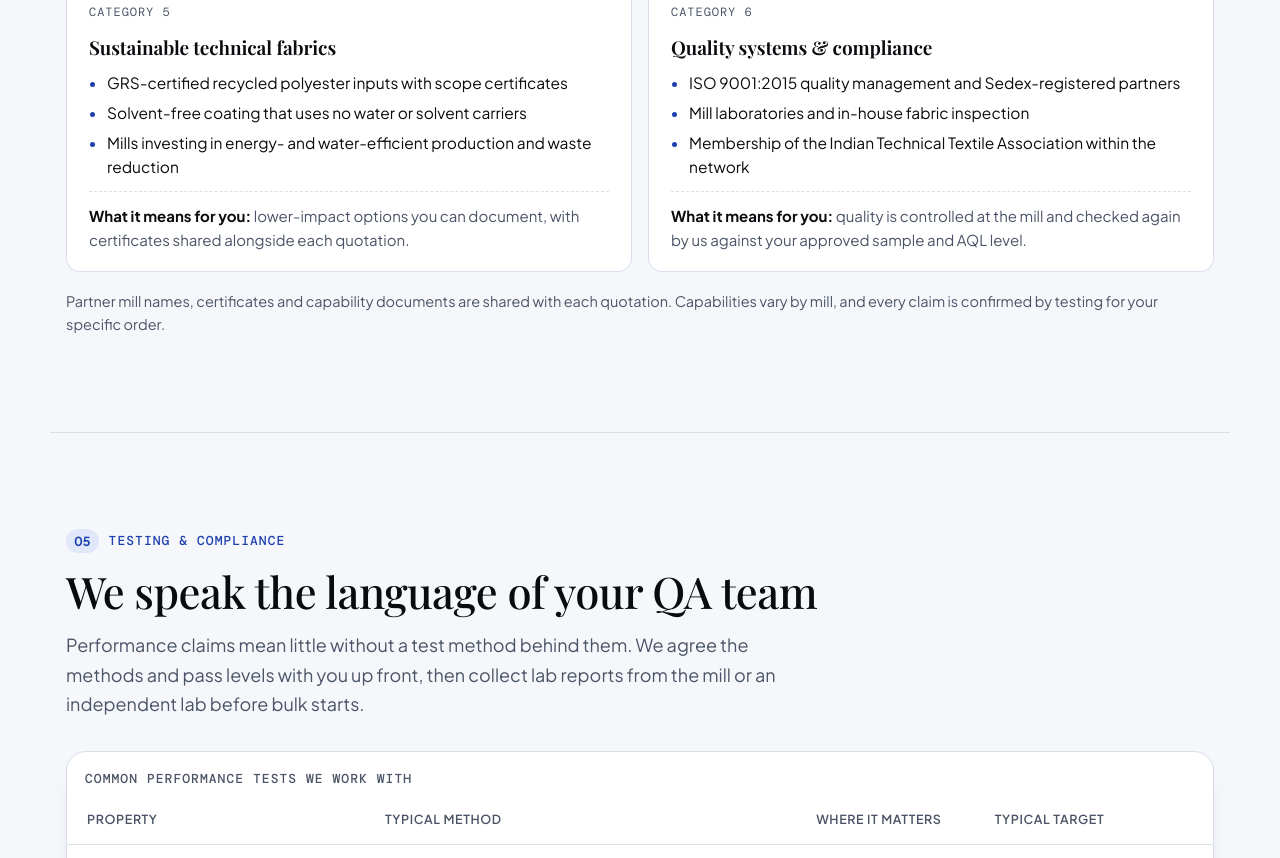
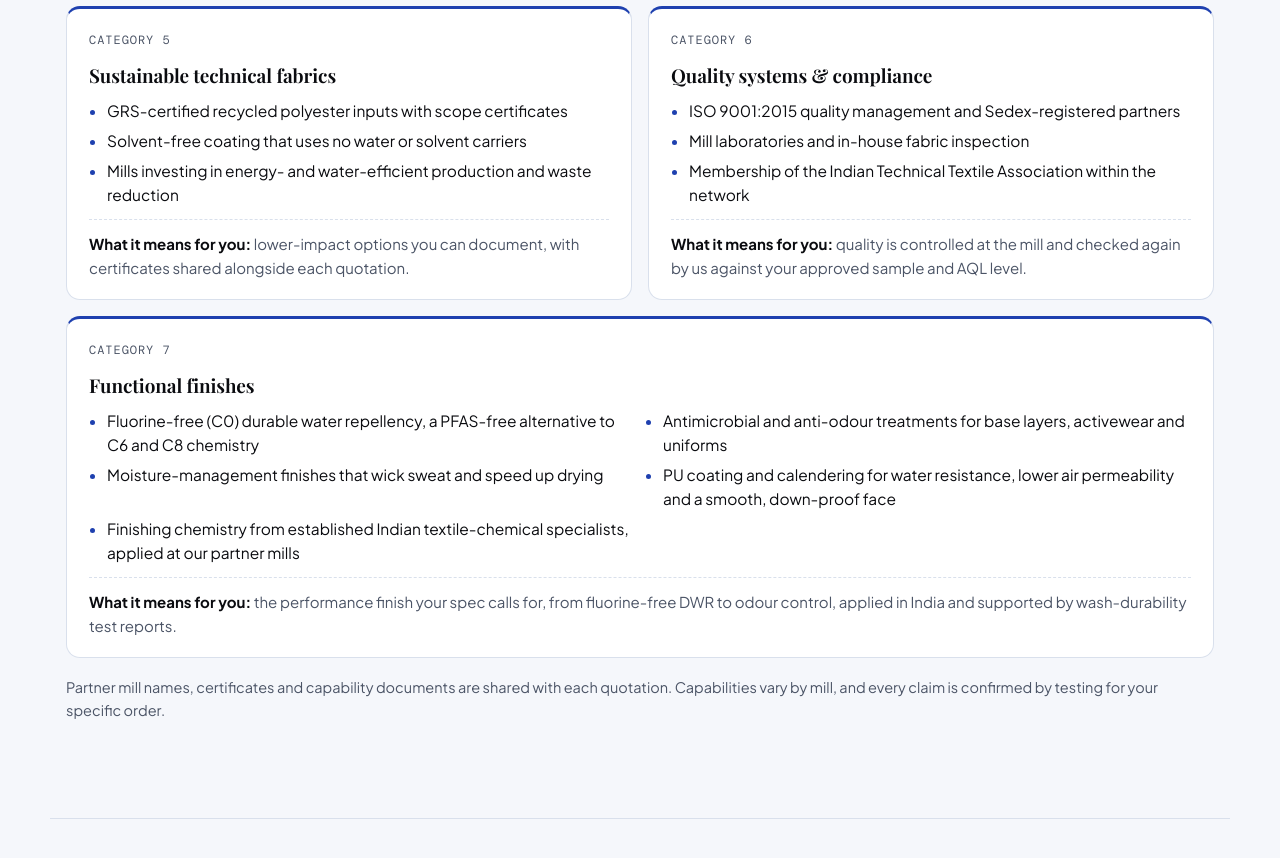
Before and after one commit to Globalsynctex/globalsynctex-website, a plain HTML site: page index.html in a window 1280 px wide. Shown: the part 6762-7620 px from the top of the page. Drawn offline with nearby package versions, Linux system fonts and the light colour scheme; a web font is replaced by a local one.

Commit message:
Draft: add functional finishes category

```diff
--- a/index.html
+++ b/index.html
@@ -945,6 +945,9 @@ h1,h2,h3{font-family:var(--display);font-stretch:100%;font-weight:500;letter-spa
     .net-card ul li::marker{color:var(--brand)}
     .net-why{margin:auto 0 0;padding-top:12px;border-top:1px dashed var(--line);font-size:15px;line-height:1.55;color:var(--muted)}
     .net-why b{color:var(--ink)}
+    .net-wide{grid-column:1/-1}
+    .net-wide ul{grid-template-columns:repeat(2,minmax(0,1fr));column-gap:28px}
+    @media (max-width:900px){.net-wide ul{grid-template-columns:1fr}}
     .net-strip{margin-top:22px;display:grid;grid-template-columns:repeat(4,minmax(0,1fr));gap:12px}
     .net-stat{background:var(--paper);border:1px solid var(--line);border-radius:12px;padding:14px 16px}
     .net-stat b{display:block;font-size:17px;line-height:1.3}
@@ -960,7 +963,7 @@ h1,h2,h3{font-family:var(--display);font-stretch:100%;font-weight:500;letter-spa
         <p class="intro">We don&rsquo;t source from whoever answers the phone. Our partner network includes some of India&rsquo;s most established technical-textile manufacturers: vertically integrated synthetic weavers, engineered-fabric specialists and dedicated coating and lamination houses. Here is what that network can do, category by category.</p>
 
         <div class="net-strip" role="list">
-          <div class="net-stat" role="listitem"><b>Yarn to finished roll</b><span>Weaving, dyeing, finishing, coating and lamination, all within the network</span></div>
+          <div class="net-stat" role="listitem"><b>Yarn to finished roll</b><span>Weaving, dyeing, functional finishing, coating and lamination, all within the network</span></div>
           <div class="net-stat" role="listitem"><b>Nylon &amp; polyester filament</b><span>Including stretch, ripstop and recycled (GRS) options</span></div>
           <div class="net-stat" role="listitem"><b>Up to 126&Prime; wide</b><span>Coating and lamination widths from 42 to 126 inches</span></div>
           <div class="net-stat" role="listitem"><b>Certified partners</b><span>ISO 9001, GRS and Sedex-registered mills in the network</span></div>
@@ -1032,6 +1035,19 @@ h1,h2,h3{font-family:var(--display);font-stretch:100%;font-weight:500;letter-spa
               <li>Membership of the Indian Technical Textile Association within the network</li>
             </ul>
             <p class="net-why"><b>What it means for you:</b> quality is controlled at the mill and checked again by us against your approved sample and AQL level.</p>
+          </article>
+
+          <article class="net-card net-wide">
+            <span class="net-tag">Category 7</span>
+            <h3>Functional finishes</h3>
+            <ul>
+              <li>Fluorine-free (C0) durable water repellency, a PFAS-free alternative to C6 and C8 chemistry</li>
+              <li>Antimicrobial and anti-odour treatments for base layers, activewear and uniforms</li>
+              <li>Moisture-management finishes that wick sweat and speed up drying</li>
+              <li>PU coating and calendering for water resistance, lower air permeability and a smooth, down-proof face</li>
+              <li>Finishing chemistry from established Indian textile-chemical specialists, applied at our partner mills</li>
+            </ul>
+            <p class="net-why"><b>What it means for you:</b> the performance finish your spec calls for, from fluorine-free DWR to odour control, applied in India and supported by wash-durability test reports.</p>
           </article>
         </div>
 
```
